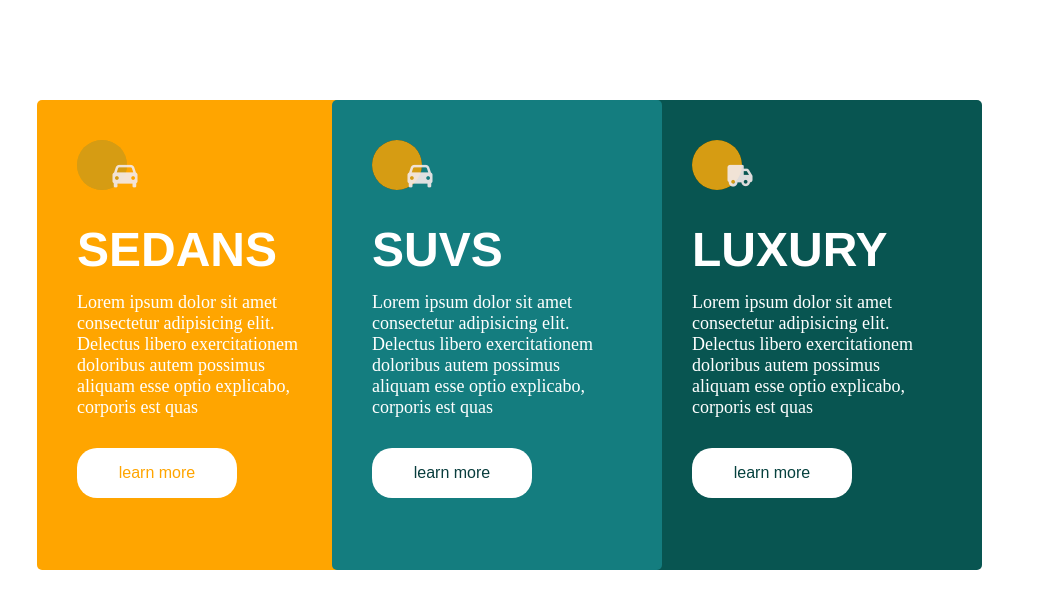
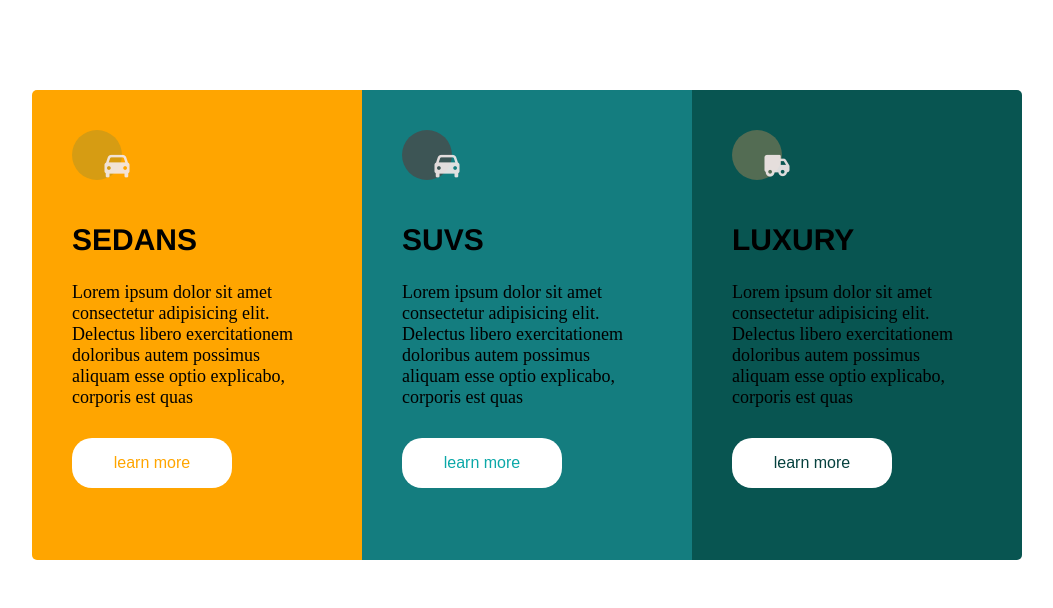
Before and after one commit to umbereye26/challenge2, a plain HTML site: page index.html in a window 1280 px wide. Shown: the whole page, without its empty margins (113-1166 px from the left). Drawn offline with nearby package versions, Linux system fonts and the light colour scheme.

Commit message:
new change

```diff
--- a/index.css
+++ b/index.css
@@ -9,13 +9,14 @@
 .home{
     background-color: rgb(255, 255, 255);
     display: flex;
+    /* flex-wrap: wrap; */
     border: 10PX;
     justify-content: center;
-    margin: 60px;
-    color: white;
+    /* padding: 60px; */
+    /* color: white; */
     /* box-shadow: 20px; */
-    margin-top: 100px;
-    margin-left: 300px;
+     margin-top: 90px;
+    padding-left: 0px;
 }
 .card1{
     background-color: orange;
@@ -23,14 +24,14 @@
     padding: 40px;
     height: 390px;
     width: 250px;
-    position: absolute;
-    margin-right: 890px;
-    border-radius: 5px;
+    /* position: absolute; */
+    /* margin-right: 890px; */
+    border-radius: 5px 0 0 5px;
 }
  h1{
     padding-top: 70px;
     font-family:'Franklin Gothic Medium', 'Arial Narrow', Arial, sans-serif;
-    font-size: 3rem;
+    font-size: 30px;
     margin-right: 300px;
     line-height: 80px;
 }
@@ -54,9 +55,9 @@
     padding: 40px;
     height: 390px;
     width: 250px;
-    border-radius: 5px;
-    position: absolute;
-    margin-right: 300px;
+    /* border-radius: 5px; */
+    /* position: absolute; */
+    /* margin-right: 300px; */
  }
  .card3{
     background-color: rgb(8, 85, 81);
@@ -64,8 +65,8 @@
     padding: 40px;
     height: 390px;
     width: 250px;
-    margin-left: 340px;
-    border-radius: 5px;
+    /* margin-left: 340px; */
+    border-radius: 0 5px 5px 0;
  }
  .btn2{
     background-color: white;
@@ -74,7 +75,7 @@
     border: none;
     border-radius: 20px;
     margin-top: 30px;
-    color:rgb(9, 61, 61);
+    color:rgb(12, 168, 168);
     font-size: 16px;
  }
  .btn3{
@@ -92,10 +93,31 @@
     width: 50px;
     position: absolute;
     border-radius: 50%;
-    background-color: rgb(214, 156, 19);
+
  }
  span i{
    padding-top: 20px;
-   margin-left:33px;
+   margin-left:30px;
    font-size: 30px;
  }
+
+@media screen and (max-width: 800px){
+   html{
+      /* width: 90px; */
+   }
+   body{
+      width: 100px;
+      /* background-color: rgb(199, 10, 10); */
+   }
+   .home{
+      /* background-color: black; */
+   margin-right: -200px;
+/* position: fixed; */
+      /* width: 100px; */
+      display: block;
+      /* flex-wrap: wrap; */
+   }
+   .card1{
+      /* width: 100px; */
+   }
+}
--- a/index.html
+++ b/index.html
@@ -12,7 +12,7 @@
     <div class="holecontent">
         <div class="home">
             <div class="card1">
-                <span class="cicle"></span>
+                <span style=" background-color: rgb(214, 156, 19);"></span>
 <span><i class='bx bxs-car' style='color:rgba(243, 233, 233, 0.912);' ></i></span>
 
                 <h1>SEDANS</h1>
@@ -25,7 +25,7 @@
                 <button class="btn1">learn more</button>
             </div>
             <div class="card2">
-                <span style="background-color: rgb(10, 56, 56);"></span>
+                <span style="background-color: rgb(61, 85, 85);"></span>
                 <span><i class='bx bxs-car' style='color:rgba(243, 233, 233, 0.912);' ></i></span>
 
                 <h1>SUVS</h1>
@@ -38,7 +38,7 @@
                 <button class="btn2">learn more</button>
             </div>
             <div class="card3">
-                <span style="background-color: rgb(5, 45, 5);"></span>
+                <span style="background-color: rgb(83, 108, 83);"></span>
                 <span><i class='bx bxs-truck' style='color:rgba(243, 233, 233, 0.912);' ></i></span>
 
                 <h1>LUXURY</h1>
```
